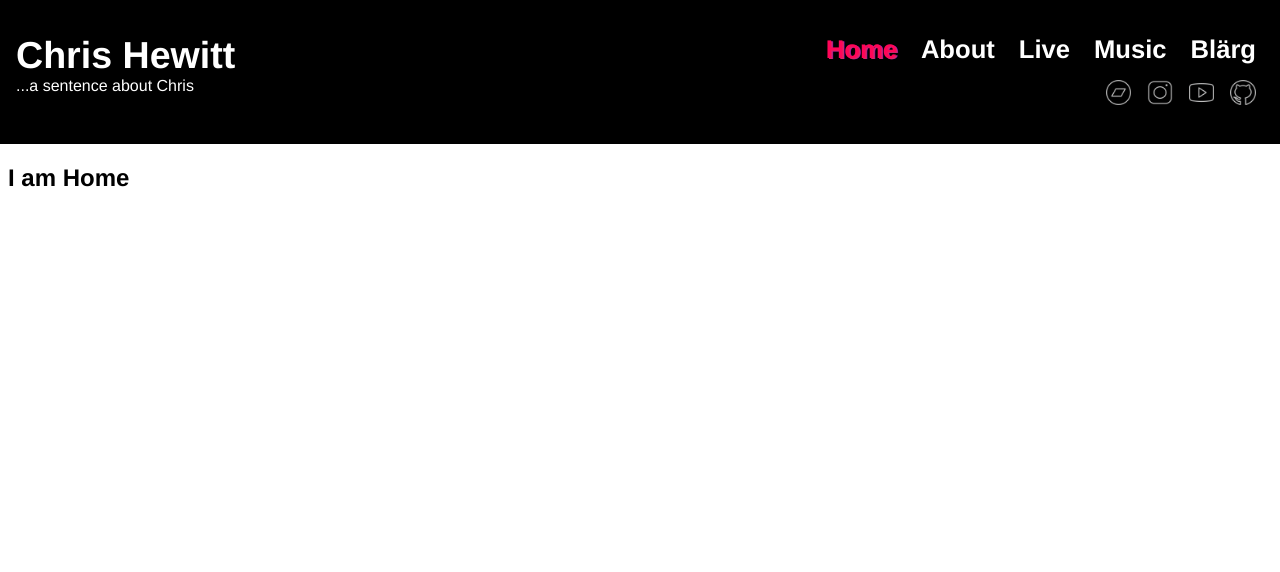
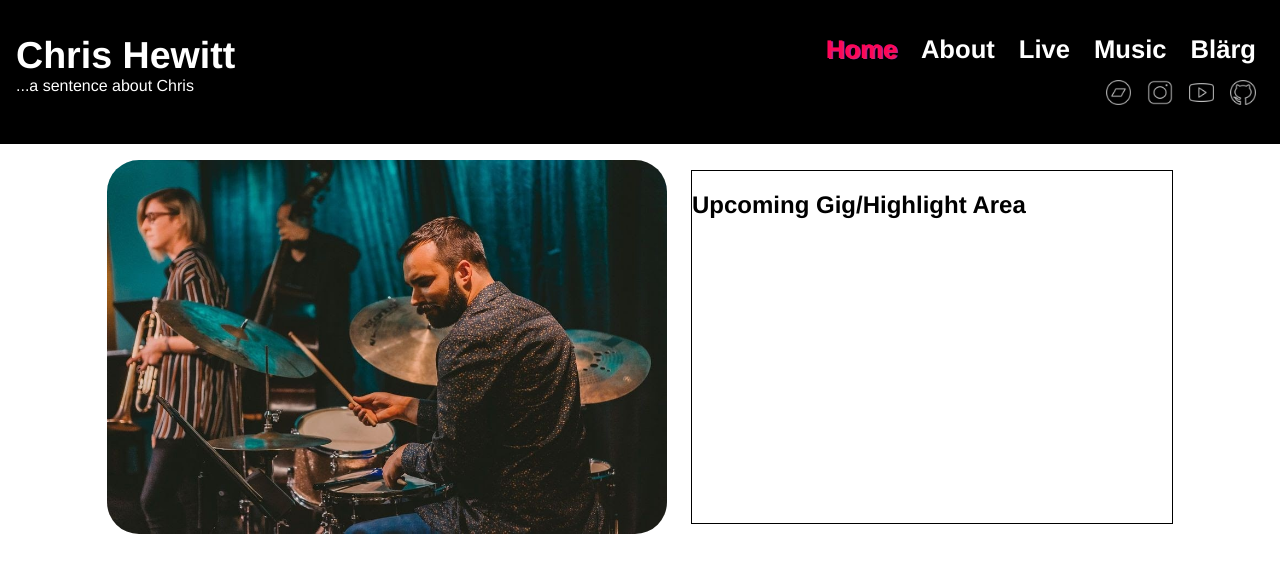
Before and after one commit to Henchworm/the_jazz_music_2_fe, a React (Create React App) app: page / in a window 1280 px wide. Shown: the top 572 px of the page. Built offline with nearby package versions, Linux system fonts and the light colour scheme.

Commit message:
Add home pg skeleton

```diff
--- a/src/components/Home/Home.css
+++ b/src/components/Home/Home.css
@@ -0,0 +1,20 @@
+.home-container {
+  display: flex;
+  justify-content: center;
+  align-items: center;
+  margin: 0 1rem 0 1rem;
+  transition: 0.25s;
+}
+
+.home-container img {
+  border-radius: 2rem;
+  width: 35rem;
+  margin-right: 1.5rem;
+  transition: 0.25s;
+}
+
+.home-highlight-container {
+  border: 1px solid black; /* will delete, to outline container as placeholder */
+  height: 22rem;
+  width: 30rem;
+}
--- a/src/components/Home/Home.js
+++ /dev/null
@@ -1,11 +0,0 @@
-import './Home.css';
-
-function Home() {
-  return (
-    <section>
-      <h1>I am Home</h1>
-    </section>
-  );
-}
-
-export default Home;
--- /dev/null
+++ b/src/components/Home/Home.jsx
@@ -0,0 +1,18 @@
+import './Home.css';
+
+const chrishome = require('../../assets/chrishome.png');
+
+function Home() {
+  return (
+    <section className="home-section">
+      <div className="home-container">
+        <img src={chrishome} alt="Chris playing the drums" />
+        <div className="home-highlight-container">
+            <h1>Upcoming Gig/Highlight Area</h1>
+        </div>
+      </div>
+    </section>
+  );
+}
+
+export default Home;
```
Also changed, not shown: src/assets/chrishome.png (added).
